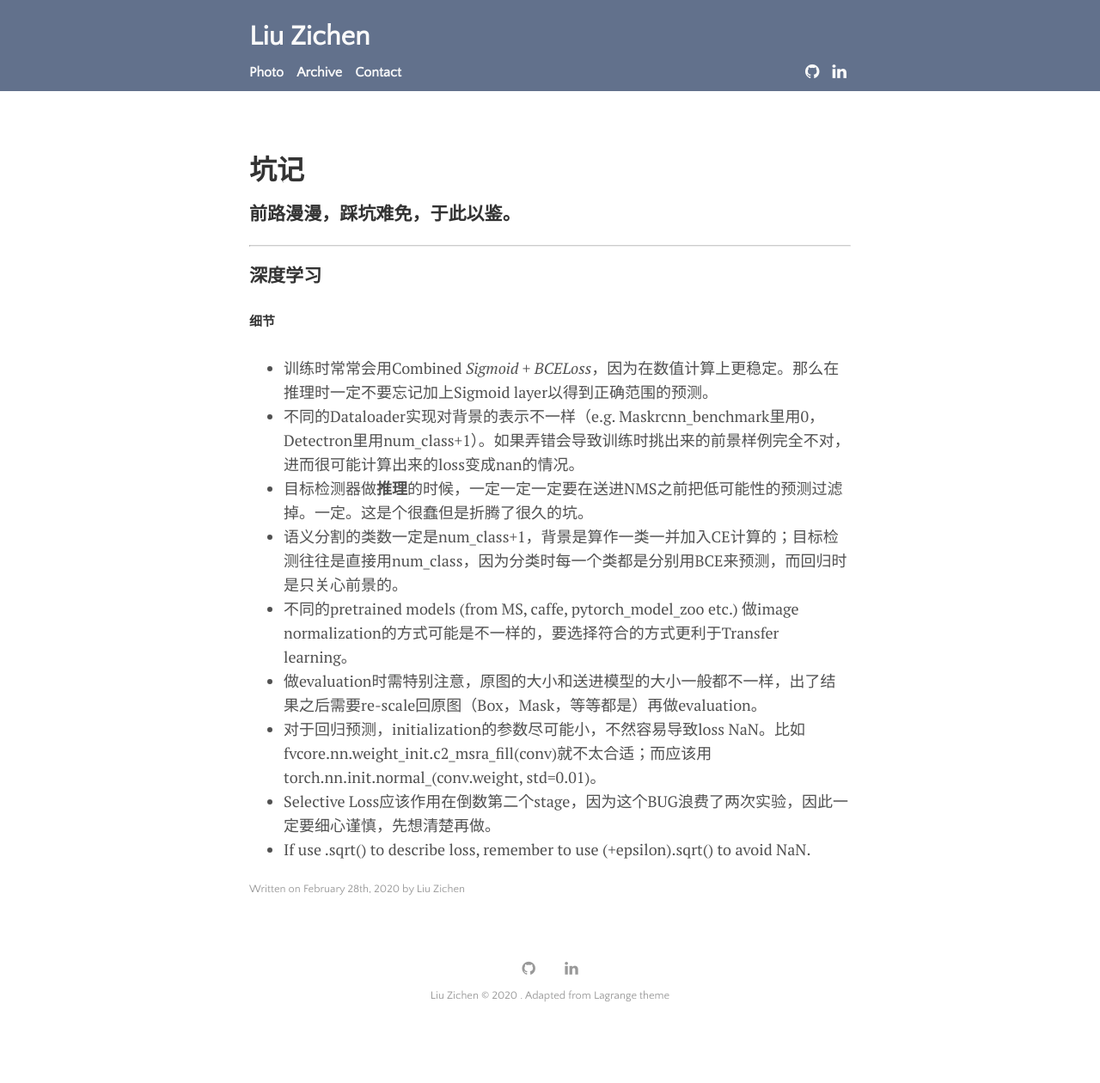
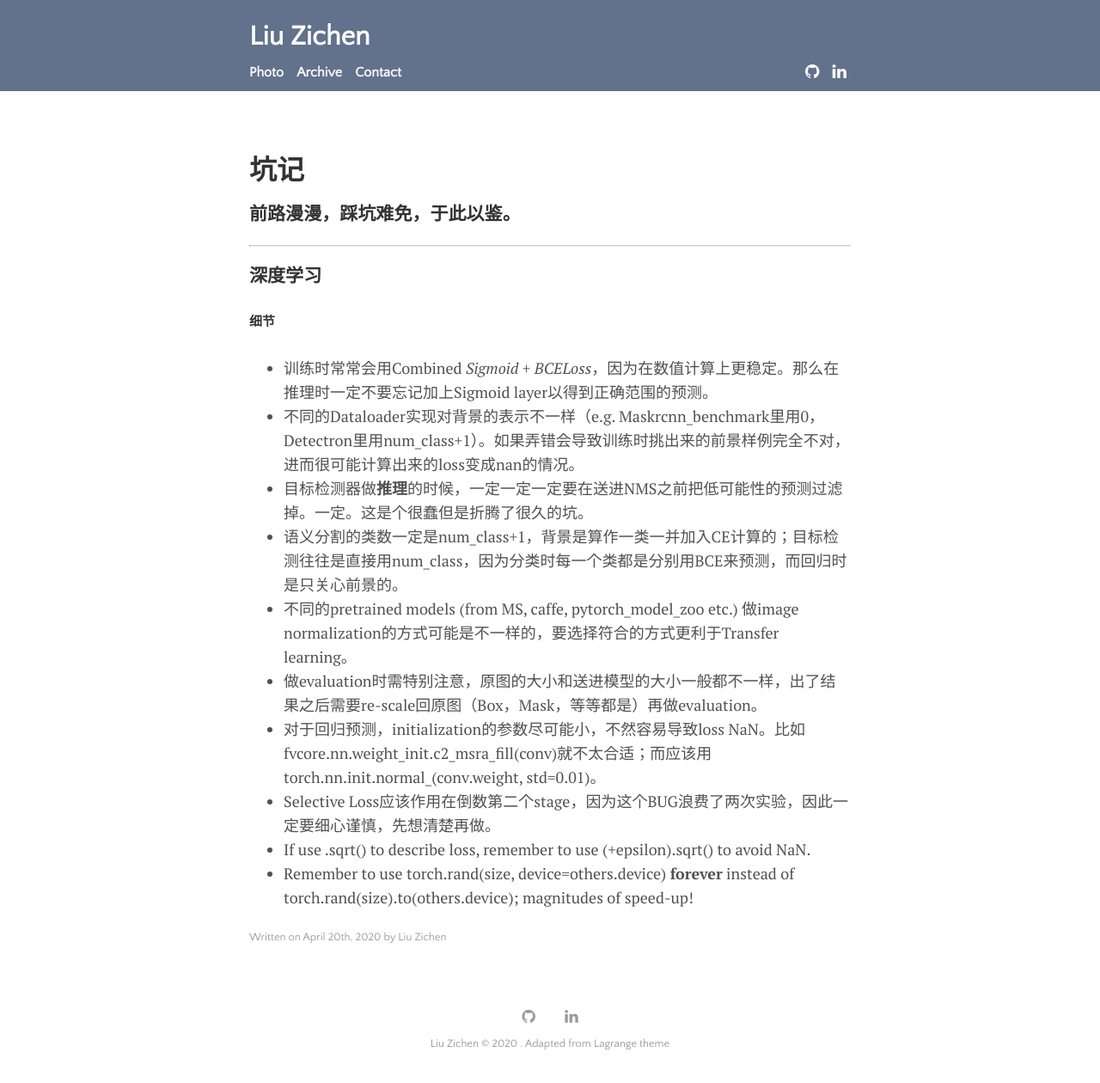
Before and after one commit to lkevinzc/lkevinzc.github.io, a Jekyll site: the page built from _posts/2020-04-20-dlnotes.md, in a window 1280 px wide. Shown: the whole page at 86% size. Built offline with Jekyll 4.4.1, drawn with Linux system fonts in a browser that asks for light colours; before the commit the page ends 1204 px from its top, so only the background shows below that.

Commit message:
填一个坑

```diff
--- a/_posts/2020-02-28-dlnotes.md
+++ b/_posts/2020-04-20-dlnotes.md
@@ -17,6 +17,7 @@ abstract: 前路漫漫，踩坑难免，于此以鉴。
 - 语义分割的类数一定是num_class+1，背景是算作一类一并加入CE计算的；目标检测往往是直接用num_class，因为分类时每一个类都是分别用BCE来预测，而回归时是只关心前景的。
 - 不同的pretrained models (from MS, caffe, pytorch_model_zoo etc.) 做image normalization的方式可能是不一样的，要选择符合的方式更利于Transfer learning。
 - 做evaluation时需特别注意，原图的大小和送进模型的大小一般都不一样，出了结果之后需要re-scale回原图（Box，Mask，等等都是）再做evaluation。
-- 对于回归预测，initialization的参数尽可能小，不然容易导致loss NaN。比如fvcore.nn.weight_init.c2\_msra_fill(conv)就不太合适；而应该用torch.nn.init.normal\_(conv.weight, std=0.01)。
+- 对于回归预测，initialization的参数尽可能小，不然容易导致loss NaN。比如fvcore.nn.weight_init.c2\_msra\_fill(conv)就不太合适；而应该用torch.nn.init.normal\_(conv.weight, std=0.01)。
 - Selective Loss应该作用在倒数第二个stage，因为这个BUG浪费了两次实验，因此一定要细心谨慎，先想清楚再做。
 - If use .sqrt() to describe loss, remember to use (+epsilon).sqrt() to avoid NaN.
+- Remember to use torch.rand(size, device=others.device) **forever** instead of torch.rand(size).to(others.device); magnitudes of speed-up!
```
